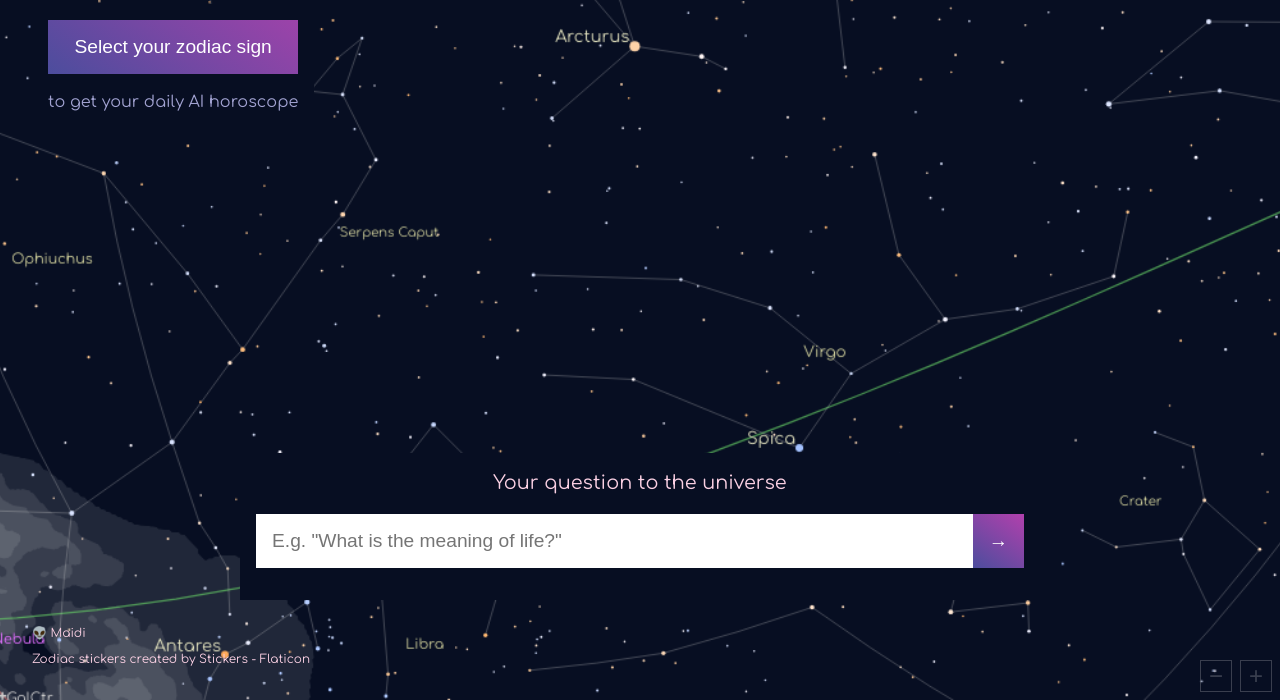
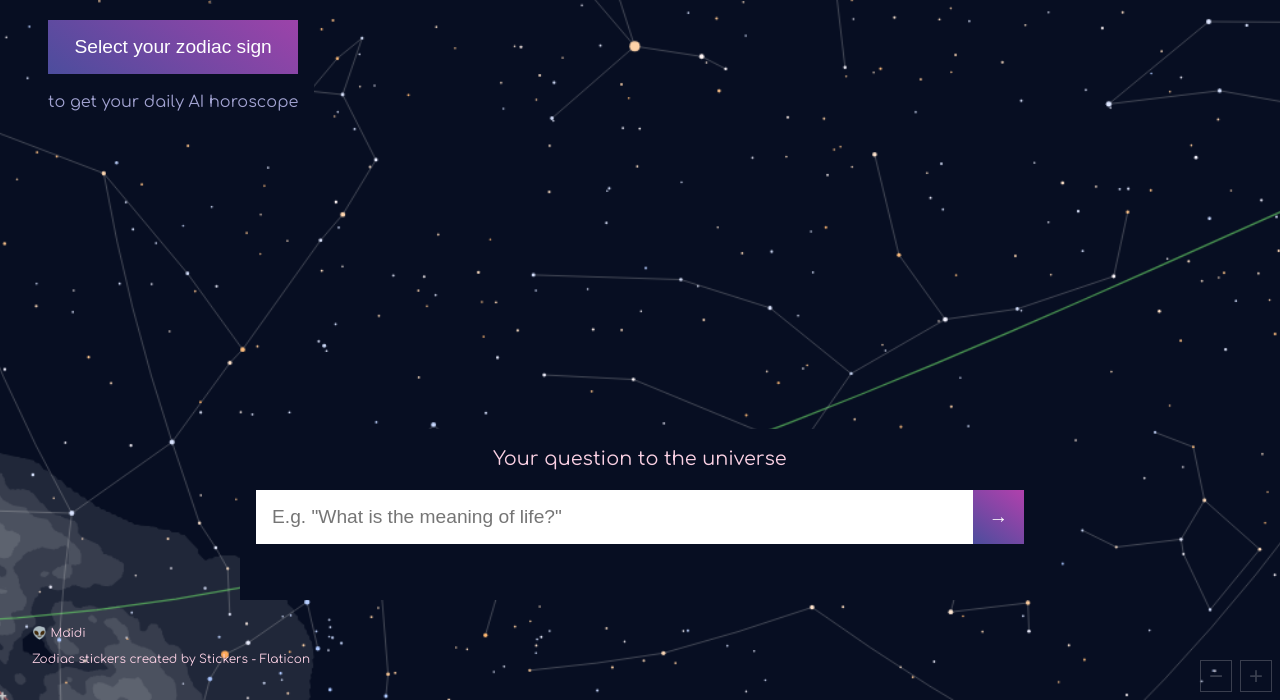
Before and after one commit to maidi29/astro-answer, a browser extension: page public/index.html in a window 1280 px wide. Shown: the part 100-800 px from the top of the page. Drawn offline with Linux system fonts and the light colour scheme; animation ran at ten frames a second.

Commit message:
webstore src

```diff
--- a/public/js/index.js
+++ b/public/js/index.js
@@ -49,7 +49,7 @@ const config = {
         designationType: "desig",  // Which kind of name is displayed as designation (fieldname in starnames.json)
         designationStyle: { fill: "#ddddbb", font: "11px Comfortaa, sans-serif", align: "left", baseline: "top" },
         designationLimit: 2.5,  // Show only names for stars brighter than nameLimit
-        propername: window.innerHeight - window.innerWidth < 50,   // Show proper name (if present)
+        propername: false,   // Show proper name (if present)
         propernameType: "name", // Language for proper name, default IAU name; may vary with culture setting
                                 // (see list below of languages codes available for stars)
         propernameStyle: { fill: "#ddddbb", font: "13px Comfortaa, sans-serif", align: "right", baseline: "bottom" },
@@ -64,7 +64,7 @@ const config = {
         limit: 6,      // Show only DSOs brighter than limit magnitude
         colors: true,  // // Show DSOs in symbol colors if true, use style setting below if false
         style: { fill: "#cccccc", stroke: "#cccccc", width: 2, opacity: 1 }, // Default style for dsos
-        names: window.innerHeight - window.innerWidth < 50,   // Show DSO names
+        names: false,   // Show DSO names
         namesType: "name",  // Type of DSO ('desig' or language) name shown
                             // (see list below for languages codes available for dsos)
         nameStyle: { fill: "#cccccc", font: "11px Comfortaa, sans-serif",
@@ -119,13 +119,13 @@ const config = {
             align: "center", baseline: "middle" },
         symbolType: "symbol",  // Type of planet symbol: 'symbol' graphic planet sign, 'disk' filled circle scaled by magnitude
                                // 'letter': 1 or 2 letters S Me V L Ma J S U N
-        names: window.innerHeight - window.innerWidth < 50,          // Show name in nameType language next to symbol
+        names: false,          // Show name in nameType language next to symbol
         nameStyle: { fill: "#fad0e3", font: "12px Comfortaa, sans-serif", align: "right", baseline: "top" },
         namesType: "en"     // Language of planet name (see list below of language codes available for planets),
                                // or desig = 3-letter designation
     },
     constellations: {
-        names: window.innerHeight - window.innerWidth < 50,      // Show constellation names
+        names: false,      // Show constellation names
         namesType: "iau", // Type of name Latin (iau, default), 3 letter designation (desig) or other language (see list below)
         nameStyle: { fill:"#cccc99", align: "center", baseline: "middle",
             font: ["12px Comfortaa, sans-serif",  // Style for constellations
--- a/public/style/style.css
+++ b/public/style/style.css
@@ -234,7 +234,7 @@ button:hover {
   background: var(--color-primary);
   display: flex;
   flex-direction: column;
-  gap: 1rem;
+  gap: 2.5rem;
   align-items: center;
   text-align: center;
   max-width: 800px;
```
Also changed, not shown: public/images/astro-answer.png, public/images/astro-answer1.png (added), src-webstore/kachel-groß.png (added), src-webstore/kachel-klein.png (added), src-webstore/screenshot.png (added), 1 other file.
